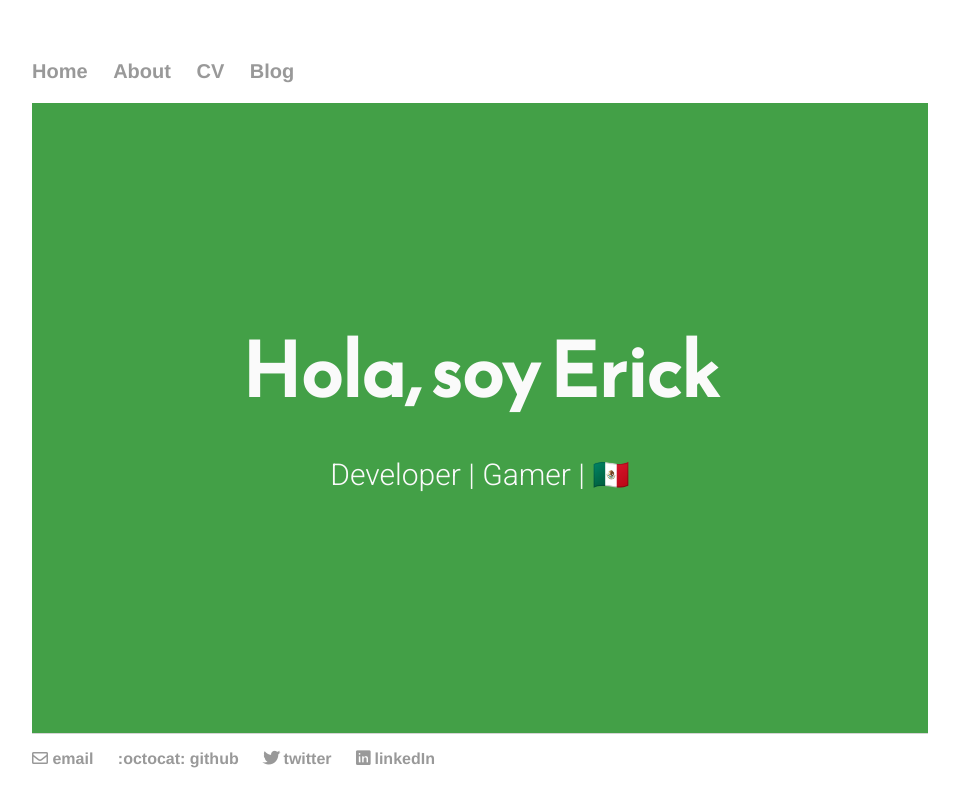
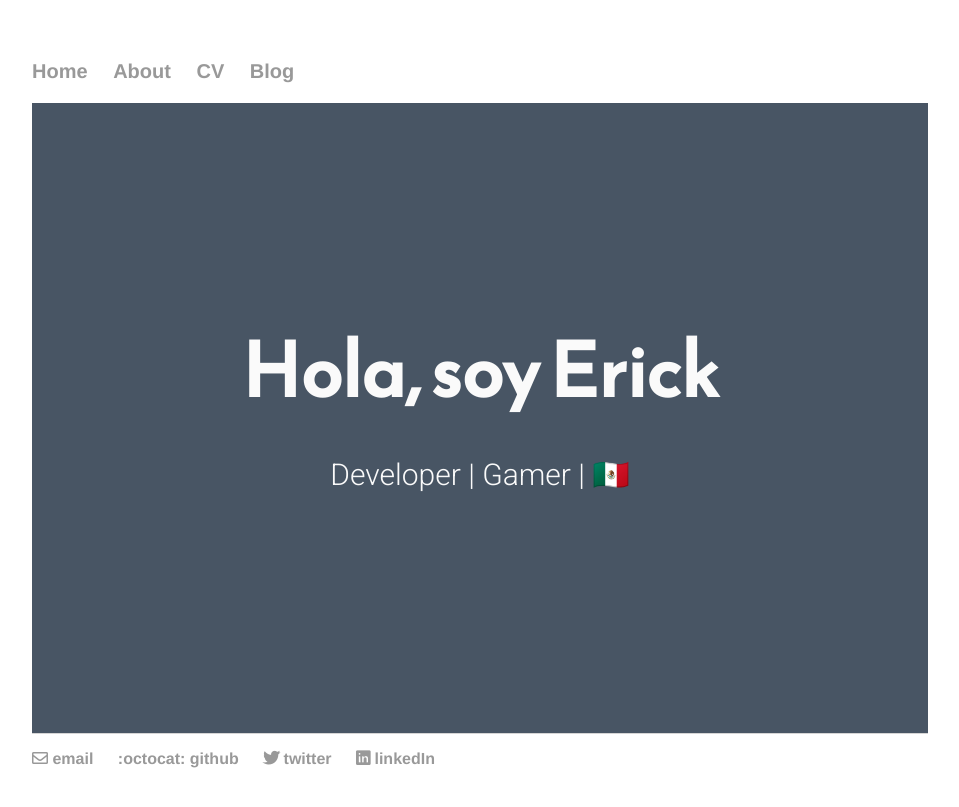
Before and after one commit to tovVAar/tovVAar.github.io, a Jekyll site: the page built from index.html, in a window 1280 px wide. Shown: the top 807 px of the page, without its empty margins (160-1119 px from the left). Built offline with Jekyll 4.4.1, drawn with Linux system fonts in a browser that asks for light colours; nearby versions of some CDN libraries; emoji names are drawn with the system emoji font.

Commit message:
change in theme

```diff
--- a/_layouts/default.html
+++ b/_layouts/default.html
@@ -8,7 +8,7 @@
 			<link href="https://use.fontawesome.com/releases/v5.4.1/css/all.css" rel="stylesheet">
 			<link rel="stylesheet" href="css/reset.css">
 			<link rel="stylesheet" href="css/styles.css">
-			<link rel="stylesheet" href="css/themes/green-white.css">
+			<link rel="stylesheet" href="css/themes/grey-white.css">
 		</head>
 		<body>
 			<nav>
```
